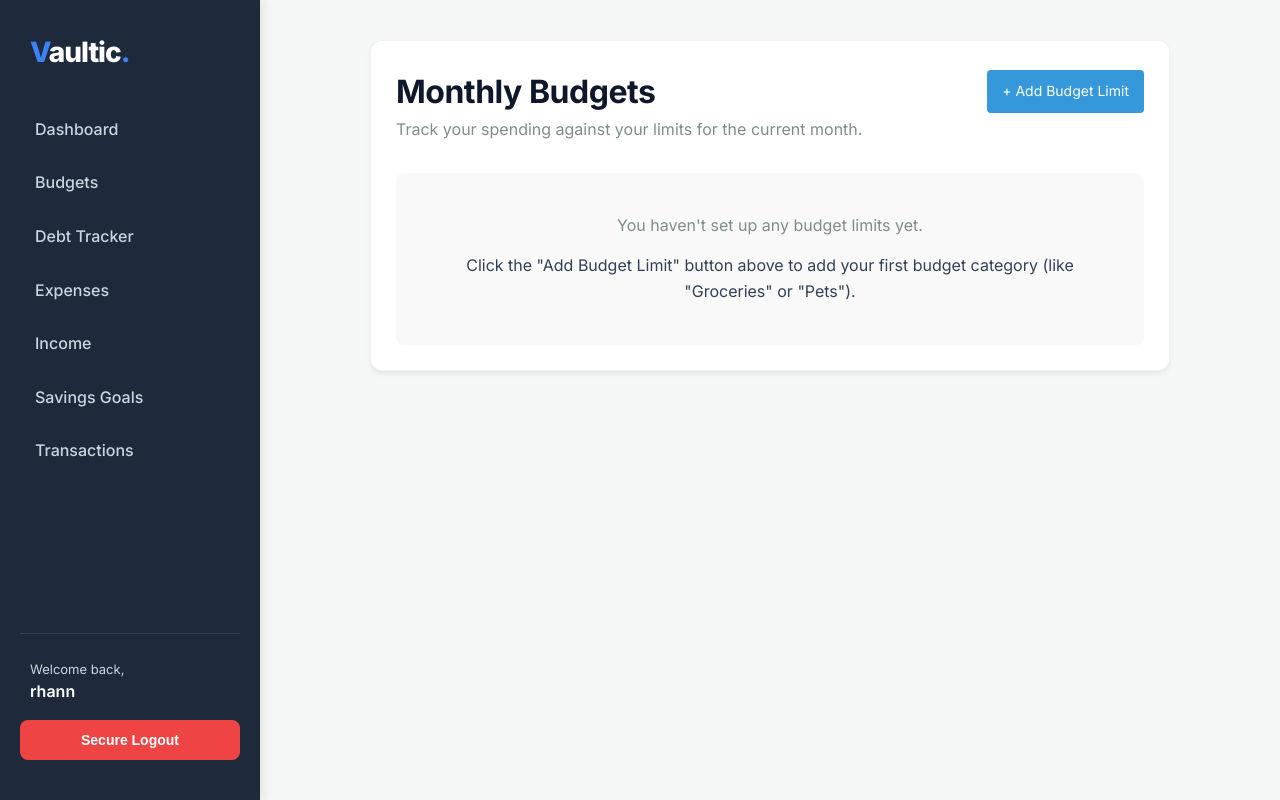
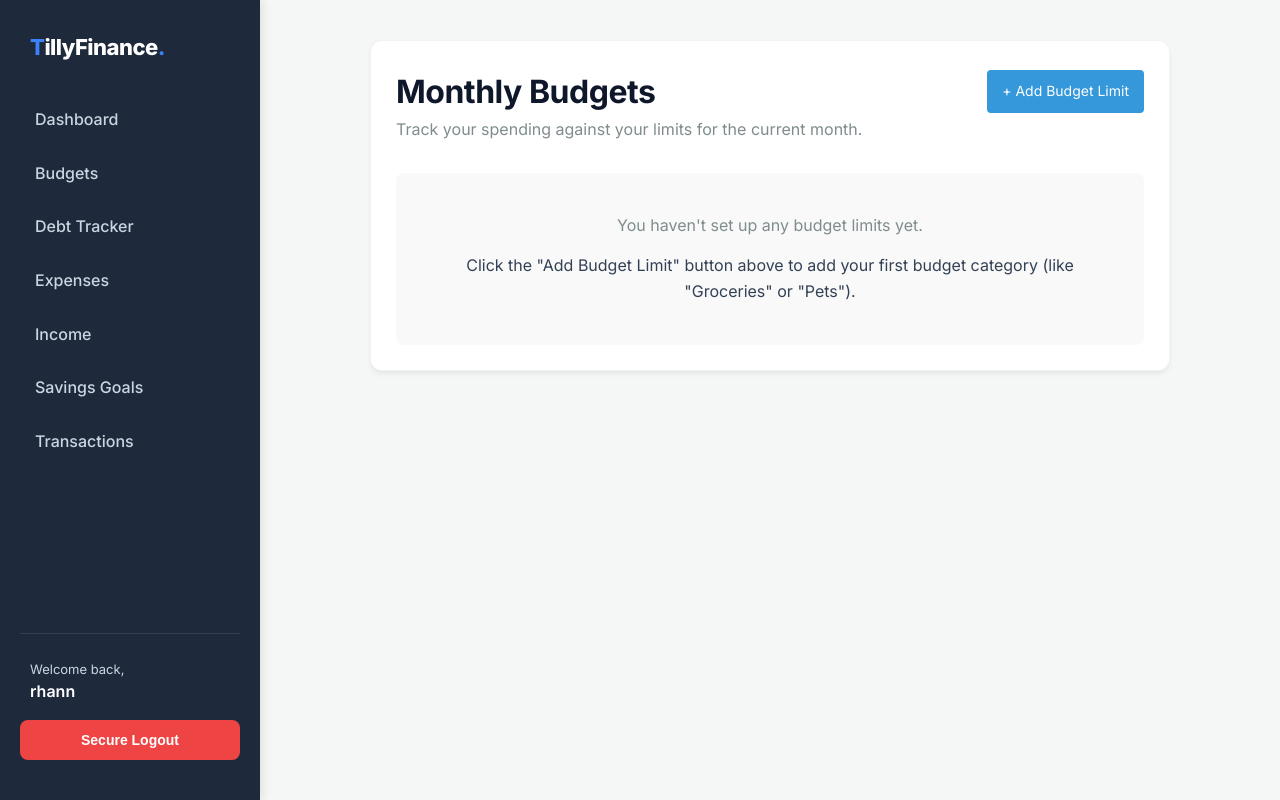
Before and after one commit to rhannemanakins-cmd/vaultic, a Django app: page /budgets/ in a window 1280 px wide. Run offline with Django 5.2, Linux system fonts and the light colour scheme; a user stored in the database is signed in; data that the repository does not hold is empty.

Commit message:
Rebrand UI to TillyFinance

```diff
--- a/finances/templates/finances/base.html
+++ b/finances/templates/finances/base.html
@@ -134,8 +134,9 @@
 <body>
     <nav>
         <div>
-            <h2 style="font-size: 28px; font-weight: 800; letter-spacing: -1px; margin-top: 0; margin-bottom: 30px; color: white; padding-left: 10px;"><span style="color: var(--brand-primary);">V</span>aultic<span style="color: var(--brand-primary);">.</span></h2>
-
+            <h2 style="font-size: 22px; font-weight: 800; letter-spacing: -0.5px; margin-top: 0; margin-bottom: 30px; color: white; padding-left: 10px;">
+    <span style="color: var(--brand-primary);">T</span>illyFinance<span style="color: var(--brand-primary);">.</span>
+</h2>
             <a href="{% url 'dashboard' %}">Dashboard</a>
             <a href="{% url 'budgets' %}">Budgets</a>
             <a href="{% url 'debts' %}">Debt Tracker</a>
--- a/finances/views.py
+++ b/finances/views.py
@@ -542,7 +542,7 @@ def register(request):
 def export_transactions_csv(request):
     # 1. Create the response object and tell the browser it's a CSV file downloading
     response = HttpResponse(content_type='text/csv')
-    response['Content-Disposition'] = 'attachment; filename="vaultic_ledger.csv"'
+    response['Content-Disposition'] = 'attachment; filename="tilly_finance_ledger.csv"'
 
     # 2. Set up the CSV writer
     writer = csv.writer(response)
```
